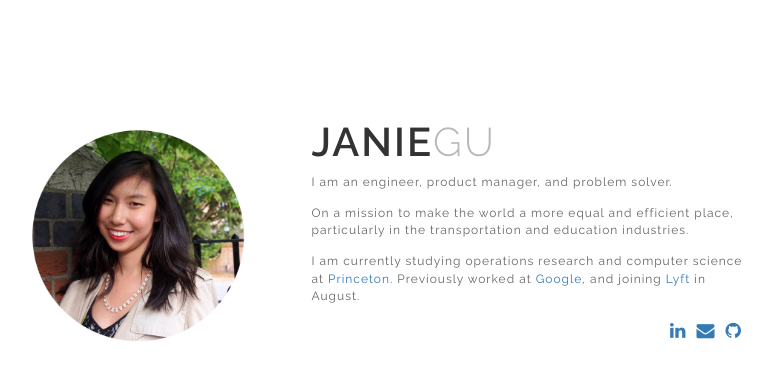
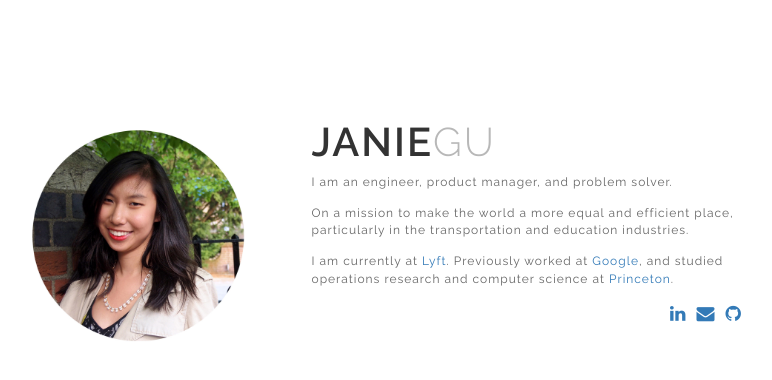
Before and after one commit to janiegu/janiegu.github.io, a plain HTML site: page index.html in a window 1280 px wide. Shown: the whole page, without its empty margins (271-1043 px from the left). Drawn offline with nearby package versions, Linux system fonts and the light colour scheme.

Commit message:
Update index.html

```diff
--- a/index.html
+++ b/index.html
@@ -28,7 +28,7 @@
       On a mission to make the world a more equal and efficient place, particularly in the transportation and education industries.
       </p>
       <p>
-      I am currently studying operations research and computer science at <a href="http://www.princeton.edu">Princeton</a>. Previously worked at <a href="http://www.google.com">Google</a>, and joining <a href="http://www.lyft.com">Lyft</a> in August.
+      I am currently at <a href="http://www.lyft.com">Lyft</a>. Previously worked at <a href="http://www.google.com">Google</a>, and studied operations research and computer science at <a href="http://www.princeton.edu">Princeton</a>.
       </p>
       <div class="icons">
       <a href="http://linkedin.com/in/janiegu">
```
